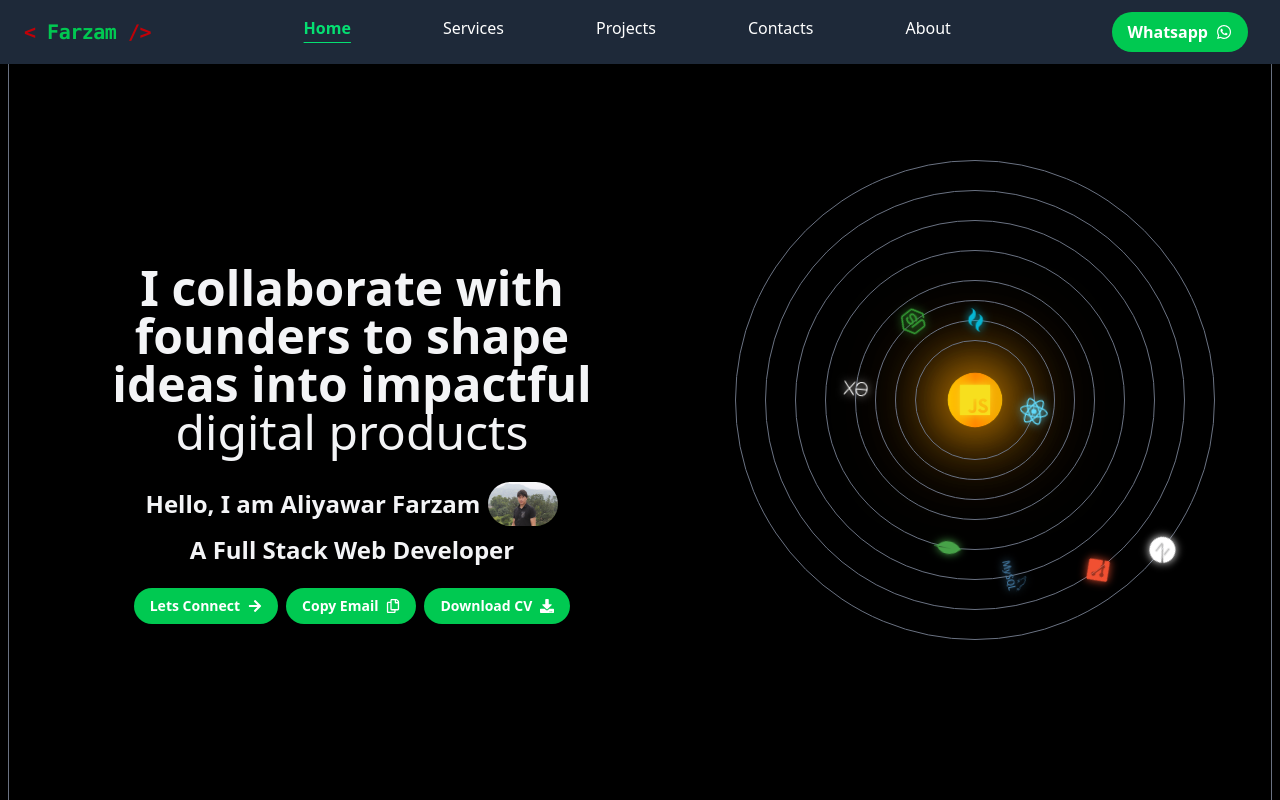
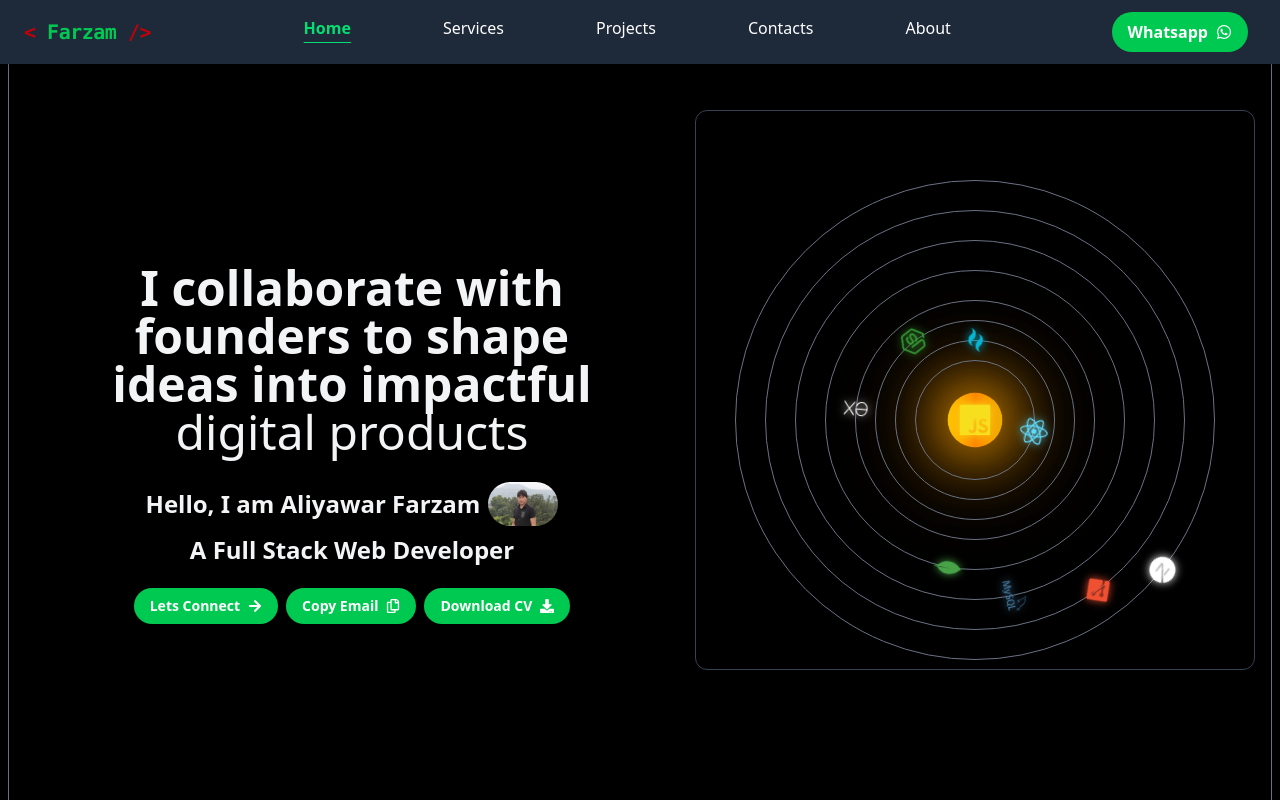
Before and after one commit to farzam313/PortFolio, a React (Vite) app: page / in a window 1280 px wide. Shown: the top 800 px of the page. Built offline with nearby package versions, Linux system fonts and the light colour scheme; a web font is replaced by a local one.

Commit message:
Tech stack planet update.

```diff
--- a/src/components/TechStackSolarSystem.jsx
+++ b/src/components/TechStackSolarSystem.jsx
@@ -129,7 +129,7 @@ const TechStackSolarSystem = () => {
     : Math.min(400 * scaleFactor, screenSize.height * 0.8);
 
   return (
-    <div className="lg:w-[70vh] lg:min-h-[70vh] mb-15 bg-black overflow-hidden relative flex items-center justify-center w-[63%] h-[35%] lg:pt-15 rounded-xl shadow-lg">
+    <div className="lg:w-[70vh] lg:min-h-[70vh] mb-5 bg-black overflow-hidden relative flex items-center justify-center w-[63%] h-[30%] lg:pt-15 rounded-xl shadow-lg border border-gray-700">
       <div
         className="relative"
         style={{
```
